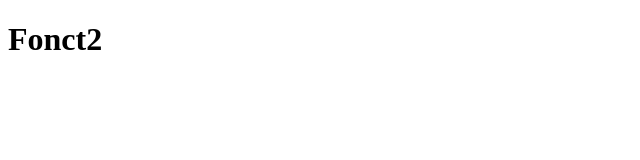
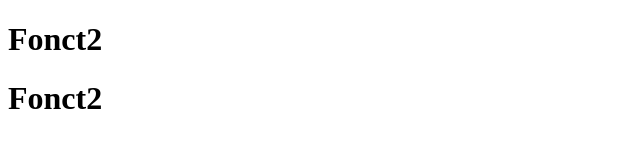
Before and after one commit to YunusAouam/APP4, a plain HTML site: page fonct2.html in a window 1280 px wide. Shown: the whole page, without its empty margins (0-640 px from the left). Drawn offline with Linux system fonts and the light colour scheme.

Commit message:
commit 2 branche 2

```diff
--- a/fonct2.html
+++ b/fonct2.html
@@ -7,5 +7,6 @@
 </head>
 <body>
     <h1>Fonct2</h1>
+    <h1>Fonct2</h1>
 </body>
 </html>
```
